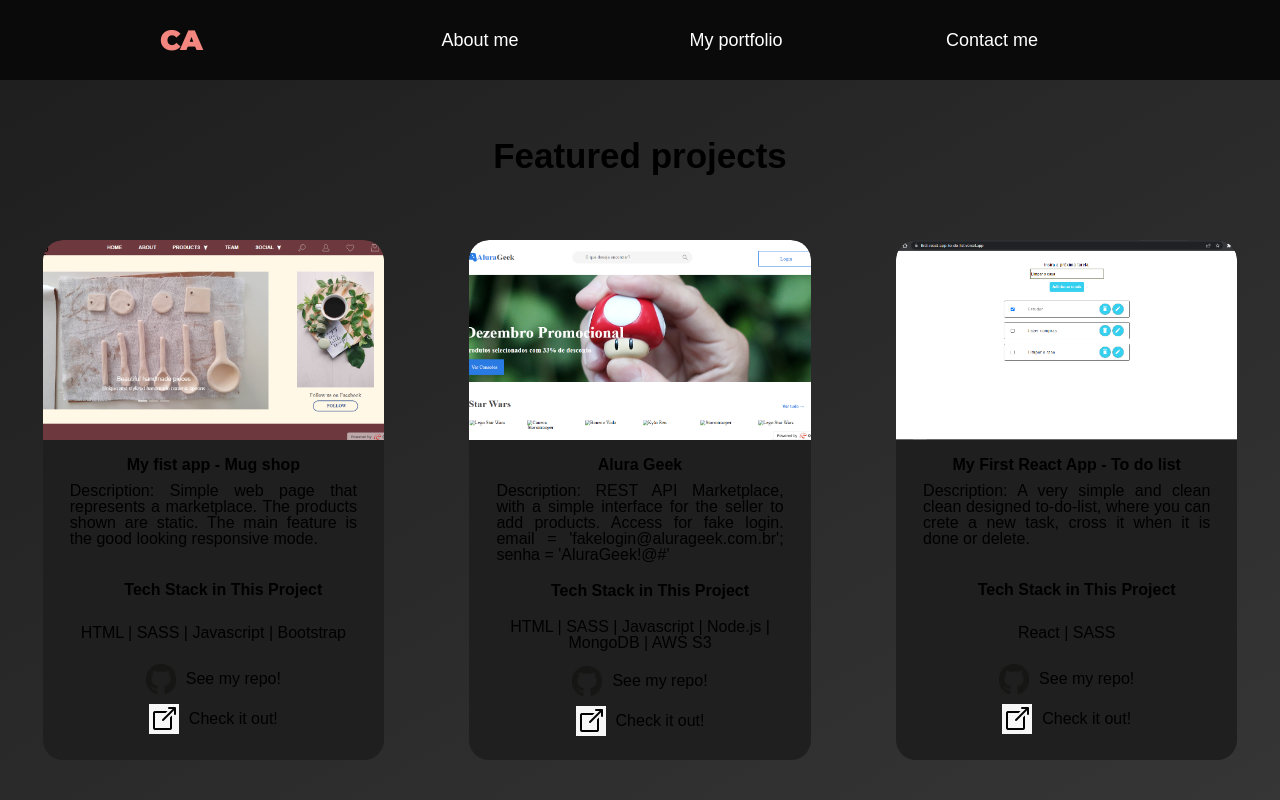
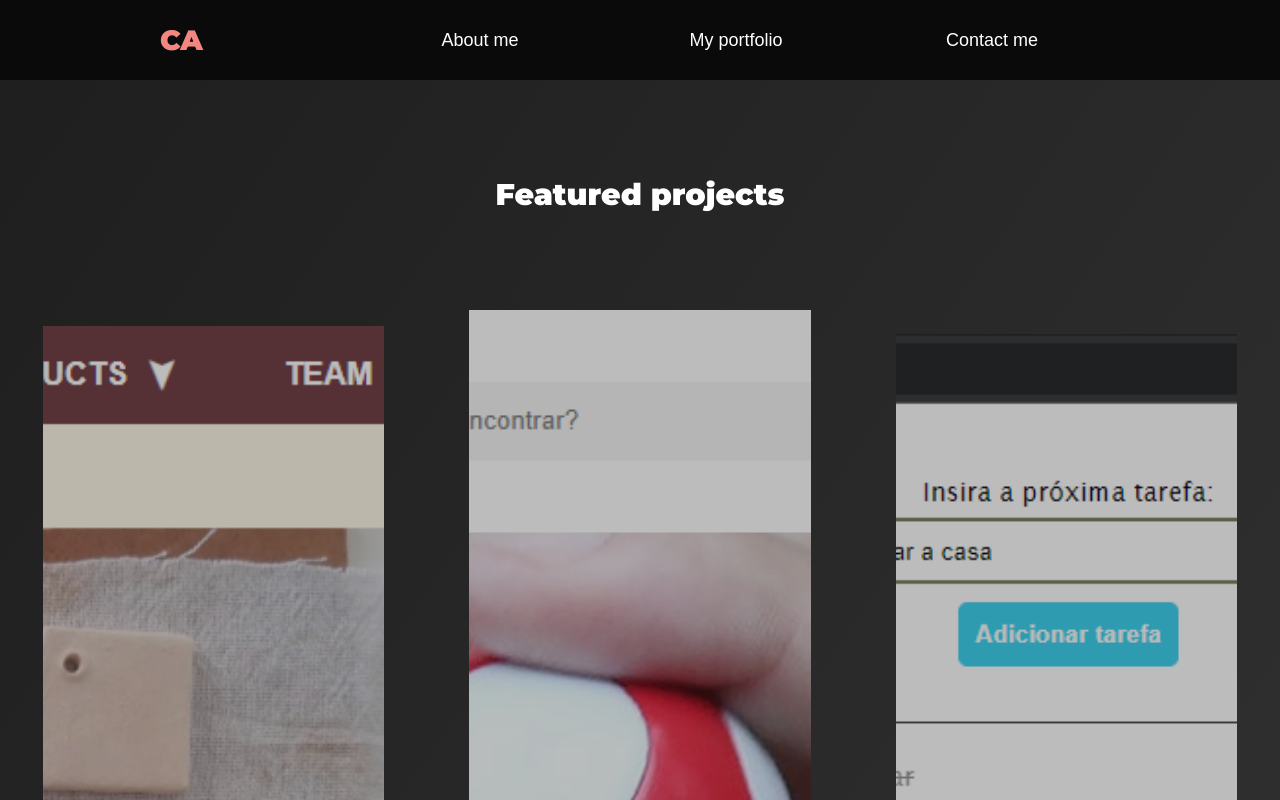
Before and after one commit to CassianoAlmeida/portfolio, a React (Create React App) app: page / in a window 1280 px wide. Shown: the top 800 px of the page. Built offline with nearby package versions, Linux system fonts and the light colour scheme; a web font is replaced by a local one.

Commit message:
re-styling the portfolio page

```diff
--- a/src/components/Navbar/index.tsx
+++ b/src/components/Navbar/index.tsx
@@ -8,7 +8,10 @@ export default function Navbar() {
   const breakpoint = 600;
 
   const handleResizeWindow = () => setWidth(window.innerWidth);
+  const closeHamburguer = () => setIsMenuOpen(false);
   window.addEventListener('resize', handleResizeWindow);
+  window.addEventListener('resize', closeHamburguer);
+
 
   const handleMenuClick = () => {
     if(width < breakpoint) {
--- a/src/index.css
+++ b/src/index.css
@@ -2,9 +2,8 @@
 @import url('https://fonts.googleapis.com/css2?family=Sono:wght@300&display=swap');
 
 * {
-  font-family: 'Montserrat', sans-serif;
   font-family: 'Sono', sans-serif;
-
+  color: white;
 }
 
 #root > main.container {
--- a/src/pages/Portfolio/Portfolio.module.scss
+++ b/src/pages/Portfolio/Portfolio.module.scss
@@ -14,11 +14,14 @@ main {
     &__title {
         width: 100%;
         display: flex;
+        margin: 40px 0;
         justify-content: center;
         align-items: center;
         height: 60px;
-        font-size: 35px;
+        font-size: 30px;
         font-weight: bold;
+        font-family: $montserrat-style;
+        color: white;
 
         @include for-desktop-only {
             height: 150px;
--- a/src/pages/Portfolio/Project/Project.module.scss
+++ b/src/pages/Portfolio/Project/Project.module.scss
@@ -9,10 +9,7 @@
     justify-content: center;
 
     &__project {
-        width: 85%;
-        margin: 10px 0;
-        height: $card-height;
-        border-radius: 20px;
+        width: 100%;
         background-color: $dark-background;
         display: flex;
         flex-wrap: wrap;
@@ -27,8 +24,7 @@
             overflow: hidden;
             max-width: 100%;
             width: 100%;
-            height: 200px;
-            max-height: 200px;
+            height: 100vw;
         }
 
         &__img {
@@ -40,11 +36,11 @@
             transform-origin: center center;
             max-width: 100%;
             width: 100%;
-            height: 200px;
-            max-height: 200px;
+            height: 100vw;
+            max-height: 100vw;
             background-size: cover;
-            border-top-left-radius: 20px;
-            border-top-right-radius: 20px;
+            opacity: 0.7;
+
         }
 
         &:hover .projects__project__img {
@@ -53,38 +49,36 @@
 
         &__body {
             display: flex;
-            height: calc(#{$card-height} - 220px);
             flex-direction: column;
-            align-items: center;
-            margin: 5%;
+            margin: 0 5%;
+            transition: transform 0.5s ease-in-out;
+
+            &:active {
+
+            }
 
 
             &__title {
-                margin-bottom: 10px;
+                margin: 25px 10px 25px 10px;
                 font-weight: bold;
+                font-family: $montserrat-style;
+                color: $dark-hot-theme;
             }
 
             &__description {
-                margin: 0 10px 10px 10px;
-                height: 80px;
-                text-align: justify;
-                text-justify: inter-word;
+                margin: 0 10px 25px 10px;
             }
 
             &__stackTitle {
-                width: 100%;
+                margin: 0 10px 25px 10px;
                 font-weight: bold;
-                margin: 10px 0 10px 20px;
-                text-align: center;
+                font-family: $montserrat-style;
+                color: $dark-hot-theme;
             }
 
             &__stackList {
-                margin: 10px;
-                height: 32px;
-                text-align: center;
+                margin: 0 10px 25px 10px;
                 display: flex;
-                justify-content: center;
-                align-items: center;
             }
 
             &__links {
@@ -111,7 +105,6 @@
                     &__text{
                         text-decoration: none;
                         margin-left: 10px;
-                        color: black;
                     }
                 }
             }
--- a/src/pages/Portfolio/Project/index.tsx
+++ b/src/pages/Portfolio/Project/index.tsx
@@ -1,6 +1,6 @@
 import styles from './Project.module.scss';
-import toGoIcon from 'assets/logos/to-go-icon.jpeg';
-import githubLogo from 'assets/logos/github-logo.png';
+import toGoIcon from 'assets/logos/to-go-icon.png';
+import githubLogo from 'assets/logos/github-white-logo.png';
 
 
 interface ProjectProps {
@@ -32,7 +32,7 @@ export default function Project({ project }: ProjectProps) {
         </div>
         <div className={styles.projects__project__body}>
           <h3 className={styles.projects__project__body__title}>{name}</h3>
-          <p className={styles.projects__project__body__description}>{`Description: ${details.description}`}</p>
+          <p className={styles.projects__project__body__description}>{details.description}</p>
           <h4 className={styles.projects__project__body__stackTitle}>Tech Stack in This Project</h4>
           <span className={styles.projects__project__body__stackList}>{details.techStack.join(' | ')}</span>
           <div className={styles.projects__project__body__links}>
```
Also changed, not shown: src/assets/logos/to-go-icon.jpeg (deleted), src/assets/logos/to-go-icon.png (added).
